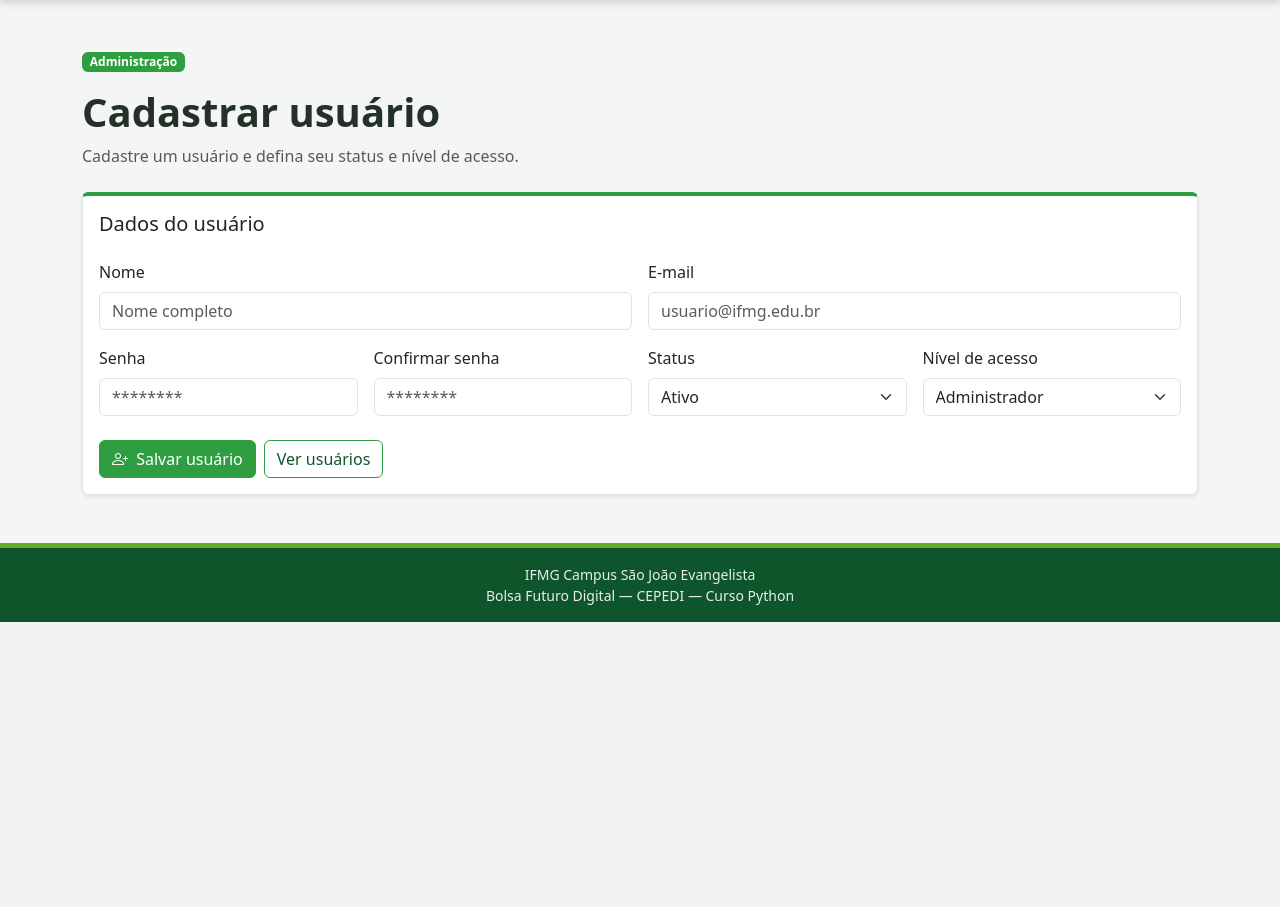
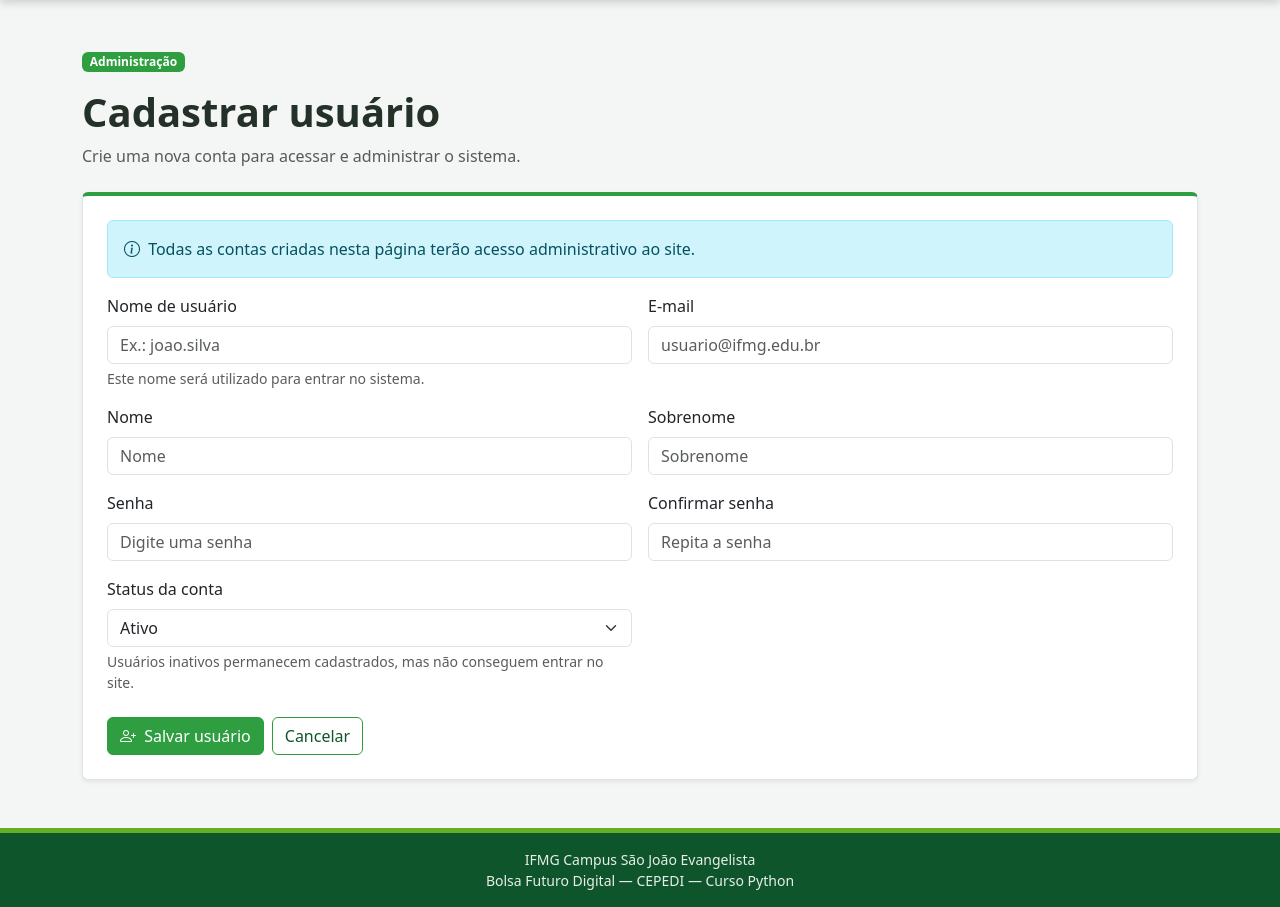
Before and after one commit to Nonato21/Grupo03-CepedPython, a Django app: template lista_telefonica/ramais/templates/ramais/gerenciar_usuarios.html in a window 1280 px wide. Shown: the part 192-1099 px from the top of the page. Before the commit the page ends 814 px from the top, so only its background shows below. Run offline with Django 5.2, Linux system fonts and the light colour scheme; the template is opened without the code that fills it, so the values that code supplies are empty.

Commit message:
Update gerenciar_usuarios.html
novo gerenciar usuários

```diff
--- a/lista_telefonica/ramais/templates/ramais/gerenciar_usuarios.html
+++ b/lista_telefonica/ramais/templates/ramais/gerenciar_usuarios.html
@@ -5,52 +5,84 @@
 {% endblock %}
 
 {% block content %}
+
     <section class="mb-4">
+
         <span class="badge badge-if mb-3">
             Administração
         </span>
+
         <h1 class="fw-bold">
             Cadastrar usuário
         </h1>
+
         <p class="text-muted">
-            Cadastre um usuário e defina seu status
-            e nível de acesso.
+
+            Crie uma nova conta para acessar
+            e administrar o sistema.
+
         </p>
+
     </section>
+
     <section class="card card-if shadow-sm">
-        <div class="card-body">
-            <h5 class="card-title mb-4">
-                Dados do usuário
-            </h5>
+
+        <div class="card-body p-4">
+
+            <div class="alert alert-info">
+
+                <i class="bi bi-info-circle me-1"></i>
+
+                Todas as contas criadas nesta página terão
+                acesso administrativo ao site.
+
+            </div>
+
             <form
                 method="post"
                 action="{% url 'gerenciar_usuarios' %}"
             >
+
                 {% csrf_token %}
+
+                <!-- Usuário e e-mail -->
                 <div class="row g-3 mb-3">
+
                     <div class="col-md-6">
+
                         <label
-                            for="nome"
+                            for="username"
                             class="form-label"
                         >
-                            Nome
+                            Nome de usuário
                         </label>
+
                         <input
                             type="text"
-                            id="nome"
-                            name="nome"
+                            id="username"
+                            name="username"
                             class="form-control"
-                            value="{{ nome|default:'' }}"
-                            placeholder="Nome completo"
+                            value="{{ username|default:'' }}"
+                            placeholder="Ex.: joao.silva"
+                            autocomplete="username"
+                            required
                         >
+
+                        <div class="form-text">
+                            Este nome será utilizado para entrar no sistema.
+                        </div>
+
                     </div>
+
                     <div class="col-md-6">
+
                         <label
                             for="email"
                             class="form-label"
                         >
                             E-mail
                         </label>
+
                         <input
                             type="email"
                             id="email"
@@ -58,94 +90,161 @@
                             class="form-control"
                             value="{{ email|default:'' }}"
                             placeholder="usuario@ifmg.edu.br"
+                            autocomplete="email"
                         >
+
                     </div>
+
                 </div>
-                <div class="row g-3 mb-4">
-                    <div class="col-md-6 col-xl-3">
+
+                <!-- Nome e sobrenome -->
+                <div class="row g-3 mb-3">
+
+                    <div class="col-md-6">
+
+                        <label
+                            for="first_name"
+                            class="form-label"
+                        >
+                            Nome
+                        </label>
+
+                        <input
+                            type="text"
+                            id="first_name"
+                            name="first_name"
+                            class="form-control"
+                            value="{{ first_name|default:'' }}"
+                            placeholder="Nome"
+                            autocomplete="given-name"
+                            required
+                        >
+
+                    </div>
+
+                    <div class="col-md-6">
+
+                        <label
+                            for="last_name"
+                            class="form-label"
+                        >
+                            Sobrenome
+                        </label>
+
+                        <input
+                            type="text"
+                            id="last_name"
+                            name="last_name"
+                            class="form-control"
+                            value="{{ last_name|default:'' }}"
+                            placeholder="Sobrenome"
+                            autocomplete="family-name"
+                        >
+
+                    </div>
+
+                </div>
+
+                <!-- Senha -->
+                <div class="row g-3 mb-3">
+
+                    <div class="col-md-6">
+
                         <label
                             for="senha"
                             class="form-label"
                         >
                             Senha
                         </label>
+
                         <input
                             type="password"
                             id="senha"
                             name="senha"
                             class="form-control"
-                            placeholder="********"
+                            placeholder="Digite uma senha"
+                            autocomplete="new-password"
+                            required
                         >
+
                     </div>
-                    <div class="col-md-6 col-xl-3">
+
+                    <div class="col-md-6">
+
                         <label
                             for="confirmar_senha"
                             class="form-label"
                         >
                             Confirmar senha
                         </label>
+
                         <input
                             type="password"
                             id="confirmar_senha"
                             name="confirmar_senha"
                             class="form-control"
-                            placeholder="********"
+                            placeholder="Repita a senha"
+                            autocomplete="new-password"
+                            required
                         >
+
                     </div>
-                    <div class="col-md-6 col-xl-3">
+
+                </div>
+
+                <!-- Status -->
+                <div class="row g-3 mb-4">
+
+                    <div class="col-md-6">
+
                         <label
                             for="status_usuario"
                             class="form-label"
                         >
-                            Status
+                            Status da conta
                         </label>
+
                         <select
                             id="status_usuario"
                             name="status_usuario"
                             class="form-select"
+                            required
                         >
+
                             <option
                                 value="Ativo"
-                                {% if status_usuario == 'Ativo' %}selected{% endif %}
+                                {% if status_usuario != 'Inativo' %}
+                                    selected
+                                {% endif %}
                             >
                                 Ativo
                             </option>
+
                             <option
                                 value="Inativo"
-                                {% if status_usuario == 'Inativo' %}selected{% endif %}
+                                {% if status_usuario == 'Inativo' %}
+                                    selected
+                                {% endif %}
                             >
                                 Inativo
                             </option>
+
                         </select>
+
+                        <div class="form-text">
+
+                            Usuários inativos permanecem cadastrados,
+                            mas não conseguem entrar no site.
+
+                        </div>
+
                     </div>
-                    <div class="col-md-6 col-xl-3">
-                        <label
-                            for="nivel_acesso"
-                            class="form-label"
-                        >
-                            Nível de acesso
-                        </label>
-                        <select
-                            id="nivel_acesso"
-                            name="nivel_acesso"
-                            class="form-select"
-                        >
-                            <option
-                                value="Administrador"
-                                {% if nivel_acesso == 'Administrador' %}selected{% endif %}
-                            >
-                                Administrador
-                            </option>
-                            <option
-                                value="Usuário padrão"
-                                {% if nivel_acesso == 'Usuário padrão' %}selected{% endif %}
-                            >
-                                Usuário padrão
-                            </option>
-                        </select>
-                    </div>
+
                 </div>
+
+                <!-- Botões -->
                 <div class="d-flex flex-wrap gap-2">
+
                     <button
                         type="submit"
                         class="btn btn-if"
@@ -153,14 +252,20 @@
                         <i class="bi bi-person-plus me-1"></i>
                         Salvar usuário
                     </button>
+
                     <a
                         href="{% url 'listar_usuarios' %}"
                         class="btn btn-if-outline"
                     >
-                        Ver usuários
+                        Cancelar
                     </a>
+
                 </div>
+
             </form>
+
         </div>
+
     </section>
+
 {% endblock %}
```
